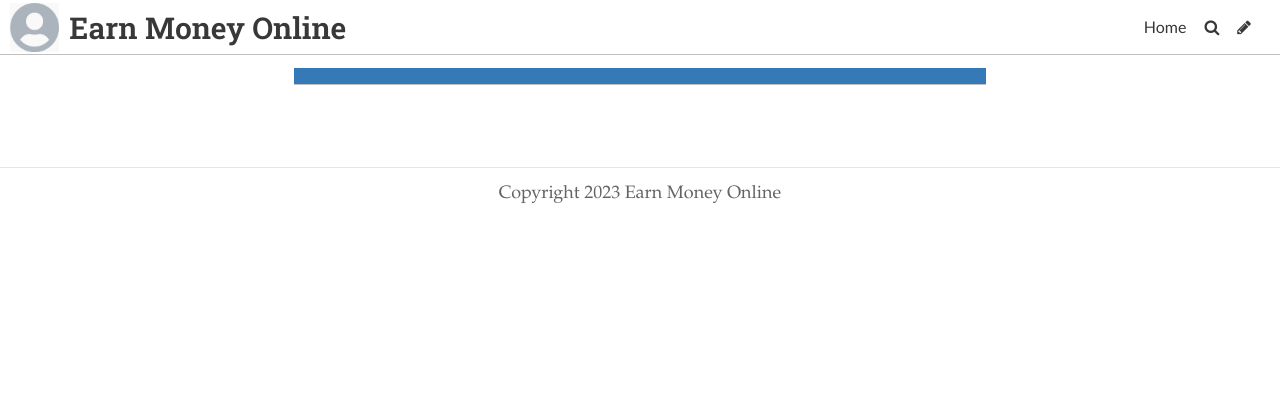
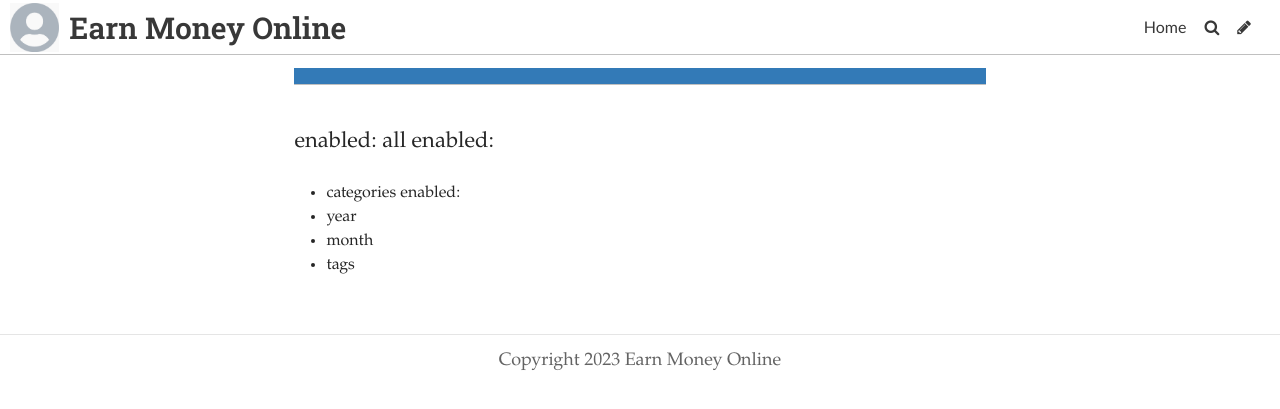
Before and after one commit to Juan-Jones/emo, a Jekyll site: the page built from pages/category.md, in a window 1280 px wide. Shown: the top 409 px of the page. Built offline with Jekyll 4.4.1, drawn with Linux system fonts in a browser that asks for light colours; some web fonts are replaced; our own code applies the rules of GitHub Pages for plain Markdown files.

Commit message:
Update category.md

```diff
--- a/pages/category.md
+++ b/pages/category.md
@@ -1,9 +1,8 @@
-<h1>Archive of posts with {{ page.type }} '{{ page.title }}'</h1>
-<ul class="posts">
-  {% for post in page.posts %}
-    <li>
-      <span class="post-date">{{ post.date | date: "%b %-d, %Y" }}</span>
-      <a class="post-link" href="{{ post.url | relative_url }}">{{ post.title }}</a>
-    </li>
-  {% endfor %}
-</ul>
+
+enabled: all
+enabled:
+  - categories
+enabled:
+  - year
+  - month
+  - tags
```
